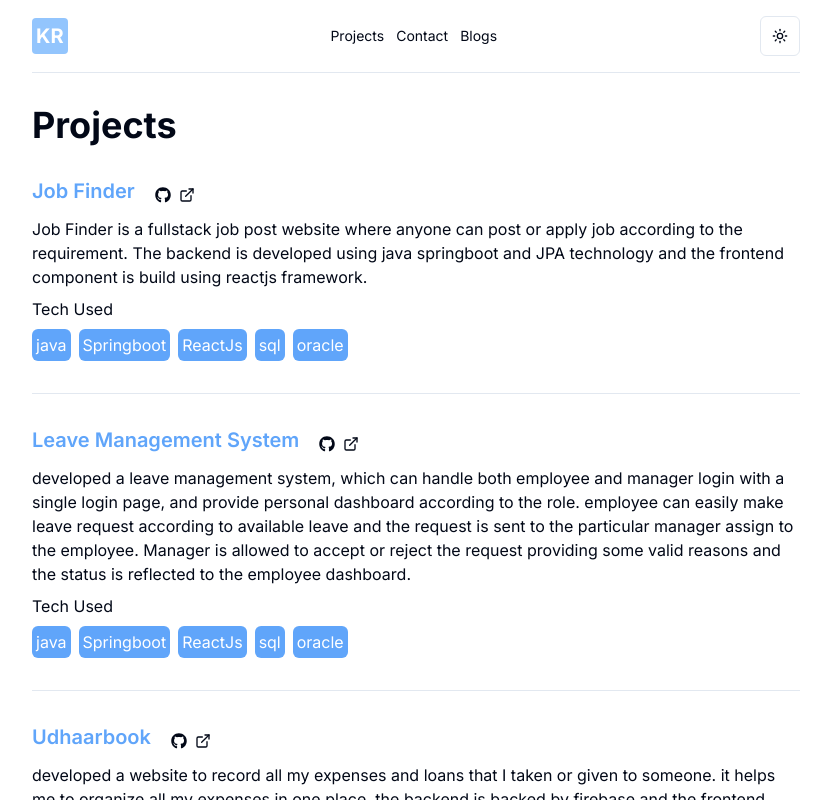
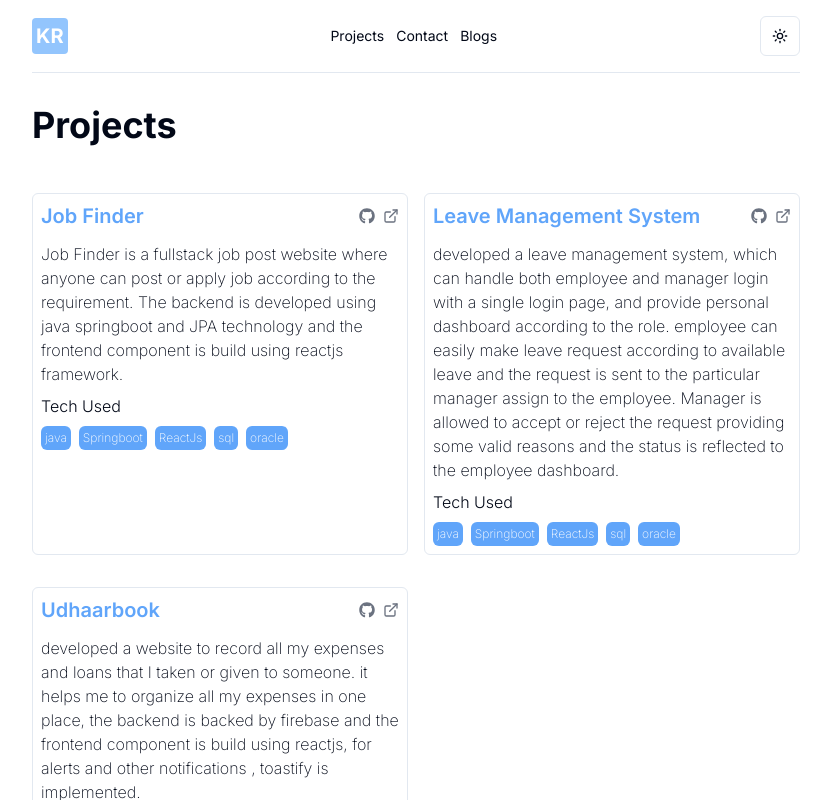
Before and after one commit to raikiran07/elow-portfolio, a Next.js app: page /projects in a window 1280 px wide. Shown: the top 800 px of the page, without its empty margins (224-1055 px from the left). Built offline with nearby package versions, Linux system fonts and the light colour scheme.

Commit message:
project section updated

```diff
--- a/src/app/blogs/[blogId]/page.tsx
+++ b/src/app/blogs/[blogId]/page.tsx
@@ -15,7 +15,7 @@ export default function Blog({params}:{params:{
 
 
   return (
-    <div  className='mt-8 max-w-[90%] md:max-w-[60%] mx-auto'>
+    <div  className='mt-8 max-w-[90%] md:max-w-[60%] mx-auto font-extralight'>
            <BlurImage
             width={700}
             height={400}
@@ -26,10 +26,10 @@ export default function Blog({params}:{params:{
             loading="eager"
              />
 
-             <h1 className='animate-fadeInUp font-semibold text-blue-400 mt-4 text-4xl'>
+             <h1 className='animate-fadeInUp font-regular text-blue-400 mt-4 text-3xl'>
                 {reqBlog.title}
               </h1>
-              <div className='flex items-center justify-start gap-1 text-sm font-light mb-4 animate-fadeInUp dark:text-gray-300'>
+              <div className='flex items-center justify-start gap-1 text-xs font-extralight mb-4 animate-fadeInUp dark:text-gray-300 ml-1'>
               <p>{reqBlog.date} .</p>
               <p>{reqBlog.readTime} minute</p>
              </div>
--- a/src/app/contact/page.tsx
+++ b/src/app/contact/page.tsx
@@ -27,11 +27,11 @@ export default function ContactForm() {
 
 
   return (
-    <div className='max-w-[90%] md:max-w-[60%] mx-auto mt-8'>
-        <h1 className='text-3xl font-bold'>Contact me</h1>
-        <p className='animate-fadeInUp'>For any projects, or any other queries please contact here.</p>
+    <div className='max-w-[90%] md:max-w-[60%] mx-auto mt-8 font-extralight text-sm'>
+        <h1 className='text-3xl font-bold md:text-center'>Contact me</h1>
+        <p className='animate-fadeInUp text-xs md:text-center'>For any projects, or any other queries please contact here.</p>
 
-        <form onSubmit={handleSubmit(onSubmit)} className='mt-4'>
+        <form onSubmit={handleSubmit(onSubmit)} className='mt-6'>
         <div className='mt-2'>
           <Label htmlFor="email" className='animate-fadeInUp'>
             Email
--- a/src/app/projects/page.tsx
+++ b/src/app/projects/page.tsx
@@ -9,7 +9,7 @@ export default function Projects() {
   return (
     <div className='max-w-[90%] md:max-w-[60%] mx-auto'>
         {/* <h1 className='frontline font-bold mt-4 text-3xl'>Projects</h1> */}
-        <h1 className='text-4xl font-bold my-8'>Projects</h1>
+        <h1 className='text-4xl font-bold my-6 md:my-8'>Projects</h1>
         <ProjectList/>
     </div>
   )
--- a/src/components/BlogList.tsx
+++ b/src/components/BlogList.tsx
@@ -8,7 +8,7 @@ export default function BlogList() {
     <div>
         {
           blogs?.map(blog=>(
-            <div key={blog.blogId} className='mt-4 md:border md:p-2 md:rounded-md md:hover:scale-101 md:hover:translate-y-[-2px] md:hover:border-gray-400 transition-all ease-linear'>
+            <div key={blog.blogId} className='mt-4 md:border md:p-2 md:rounded-md md:hover:scale-101 md:hover:translate-y-[-2px] md:hover:border-gray-400 transition-all ease-linear font-extralight'>
             {/* <BlurImage
             width={760}
             height={400}
--- a/src/components/ProjectList.tsx
+++ b/src/components/ProjectList.tsx
@@ -1,40 +1,59 @@
+'use client'
 import React from 'react'
 import {data} from '../lib/data';
 import Link from 'next/link';
 import BlurImage from './BlurImage';
 import { FaGithub } from 'react-icons/fa';
 import { FiExternalLink } from "react-icons/fi";
+import gsap from 'gsap';
+import { ScrollTrigger } from 'gsap/all';
+import { useGSAP } from '@gsap/react';
+
+gsap.registerPlugin(ScrollTrigger)
 
 export default function ProjectList() {
-    console.log(data);
+
+  useGSAP(()=>{
+    const projectTl = gsap.timeline()
+
+    // projectTl.from(".project-item",{
+    //     y:120,
+    //     opacity:0,
+    //     duration:1,
+    //     stagger:0.5
+    // })
+  },{})
+
+
+
   return (
-    <div>
+    <div className='grid grid-cols-1 md:grid-cols-2 md:gap-4'>
         {
           data?.map(project=>(
-            <div key={project.id} className='mt-4'>
+            <div key={project.id} className='project-item mt-4 font-extralight border p-2 md:rounded-md hover:cursor-pointer hover:border-gray-500 transition-all ease-linear animate-fadeInUp'>
 
-              <div className='title-container flex items-center justify-start gap-5 pb-1'>
+              <div className='title-container flex items-center justify-between  pb-1 md:mb-2'>
 
-              <h1 className='animate-fadeInUp font-semibold text-xl text-blue-400 mb-2'>
+              <h1 className='animate-fadeInUp font-semibold text-xl text-blue-400 '>
 
                {
                  project.title
                }
 
              </h1>
-             <div className="link-container flex items-center justify-start gap-2 animate-fadeInUp">
+             <div className="link-container flex items-center justify-start gap-2">
               <Link href={`${project.githubLink ? project.githubLink : "#"}`}>
-              <FaGithub />
+              <FaGithub className='text-gray-500 hover:text-gray-700 transition-all ease-linear'/>
               </Link>
               <Link href={`${project.liveLink ? project.liveLink : "#"}`}>
-              <FiExternalLink />
+              <FiExternalLink className='text-gray-500 hover:text-gray-700 transition-all ease-linear' />
               </Link>
              </div>
 
               </div>
 
 
-              <p className='animate-fadeInUp'>
+              <p className=''>
                 {
                   project.description
                 }
@@ -42,16 +61,16 @@ export default function ProjectList() {
 
              {
               project.tech && <div>
-                <h2 className='my-2 animate-fadeInUp'>Tech Used </h2>
+                <h2 className='my-2 animate-fadeInUp font-light'>Tech Used </h2>
                 <div className='flex items-center justify-start gap-2 flex-wrap animate-blur'>
                 {
                   project.tech.map(item=>(
-                    <p className='bg-blue-400 p-1 rounded-md text-white' key={item.id}>{item.name}</p>
+                    <p className='bg-blue-400 p-1 rounded-md text-white text-xs' key={item.id}>{item.name}</p>
                   ))
                 }
                 </div>
 
-                <hr className='my-8'></hr>
+                {/* <hr className='my-8'></hr> */}
 
               </div>
              }
```
